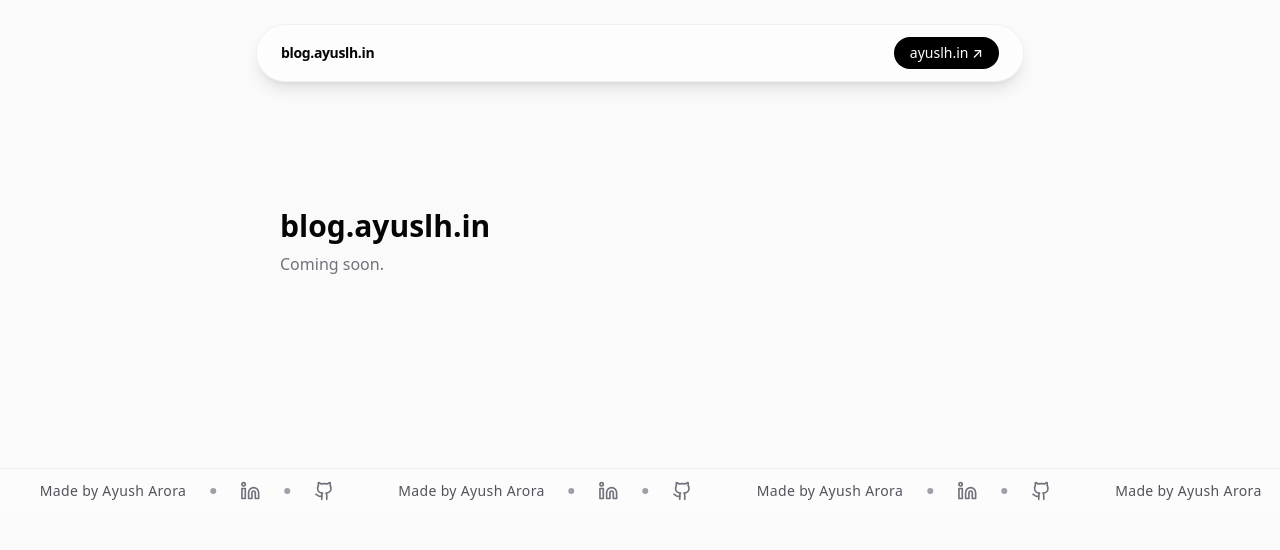
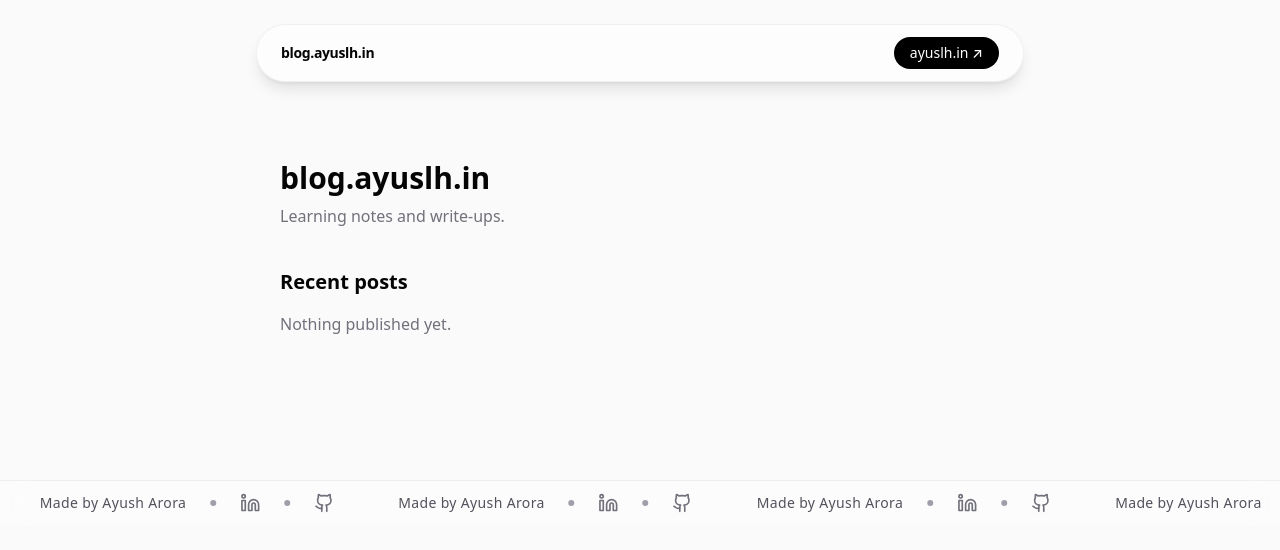
Before and after one commit to ayuslharora/blog-ayuslh, a Next.js app: page / in a window 1280 px wide. Shown: the top 550 px of the page. Built offline with nearby package versions, Linux system fonts and the light colour scheme.

Commit message:
feat: build homepage listing series and recent posts

```diff
--- a/src/app/page.tsx
+++ b/src/app/page.tsx
@@ -1,8 +1,53 @@
+import Link from 'next/link';
+import { getAllPosts, getAllSeries } from '../lib/posts';
+
 export default function Home() {
+  const series = getAllSeries();
+  const recentPosts = getAllPosts().slice(0, 10);
+
   return (
-    <div className="max-w-3xl mx-auto px-6 py-24">
-      <h1 className="text-3xl font-bold">blog.ayuslh.in</h1>
-      <p className="text-zinc-500 mt-2">Coming soon.</p>
+    <div className="max-w-3xl mx-auto px-6 py-12">
+      <h1 className="text-3xl font-bold mb-2">blog.ayuslh.in</h1>
+      <p className="text-zinc-500 mb-10">Learning notes and write-ups.</p>
+
+      {series.length > 0 && (
+        <section className="mb-12">
+          <h2 className="text-xl font-semibold mb-4">Series</h2>
+          <ul className="flex flex-wrap gap-3">
+            {series.map((s) => (
+              <li key={s}>
+                <Link
+                  href={`/${s}`}
+                  className="px-4 py-2 rounded-full bg-black/5 hover:bg-black/10 transition-colors text-sm font-medium"
+                >
+                  {s}
+                </Link>
+              </li>
+            ))}
+          </ul>
+        </section>
+      )}
+
+      <section>
+        <h2 className="text-xl font-semibold mb-4">Recent posts</h2>
+        {recentPosts.length === 0 ? (
+          <p className="text-zinc-500">Nothing published yet.</p>
+        ) : (
+          <ul className="space-y-4">
+            {recentPosts.map((post) => (
+              <li key={`${post.series}/${post.slug}`}>
+                <Link
+                  href={`/${post.series}/${post.slug}`}
+                  className="text-lg font-medium hover:text-amber-500 transition-colors"
+                >
+                  {post.title}
+                </Link>
+                <p className="text-sm text-zinc-500">{post.date} · {post.description}</p>
+              </li>
+            ))}
+          </ul>
+        )}
+      </section>
     </div>
   );
 }
```
